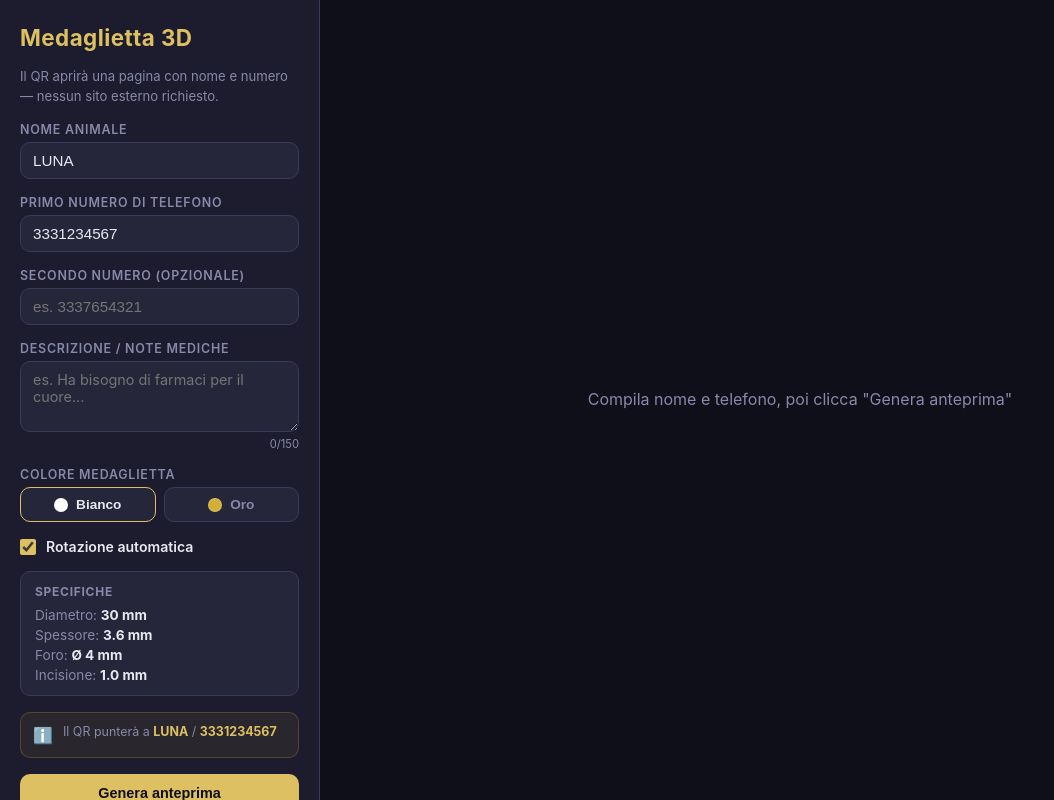
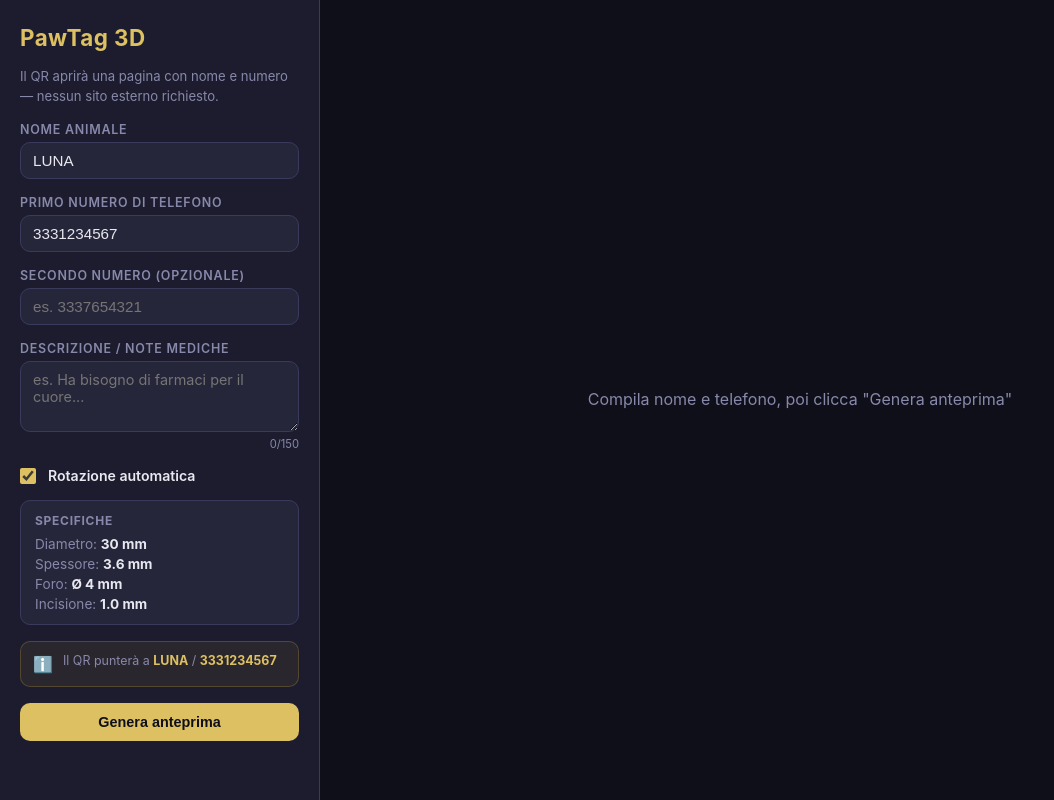
Before and after one commit to LuigiMazz/collar_tag, a React (Vite) app: page / in a window 1280 px wide. Shown: the whole page, without its empty margins (0-1054 px from the left). Built offline with nearby package versions, Linux system fonts and the light colour scheme.

Commit message:
Change name

```diff
--- a/index.html
+++ b/index.html
@@ -4,7 +4,7 @@
     <meta charset="UTF-8" />
     <link rel="icon" type="image/svg+xml" href="/vite.svg" />
     <meta name="viewport" content="width=device-width, initial-scale=1.0" />
-    <title>gatti-collare</title>
+    <title>PawTag 3D</title>
   </head>
   <body>
     <div id="root"></div>
--- a/package.json
+++ b/package.json
@@ -1,5 +1,5 @@
 {
-  "name": "gatti-collare",
+  "name": "pawtag3d",
   "private": true,
   "version": "0.0.0",
   "type": "module",
--- a/src/App.css
+++ b/src/App.css
@@ -192,41 +192,11 @@ body,
 /* ============================================================
    Color toggle
    ============================================================ */
-.color-toggle {
-  display: flex;
-  gap: 8px;
-}
-
-.color-btn {
-  flex: 1;
-  display: flex;
+.form-check {
+  flex-direction: row;
   align-items: center;
-  justify-content: center;
-  gap: 8px;
-  padding: 9px 12px;
-  border-radius: var(--radius);
-  border: 1.5px solid var(--border);
-  background: var(--surface-alt);
-  color: var(--text-muted);
-  font-size: 0.85rem;
-  font-weight: 600;
+  gap: 12px;
   cursor: pointer;
-  transition: border-color 0.15s, color 0.15s;
-}
-
-.color-btn.active {
-  border-color: var(--gold);
-  color: var(--text);
-}
-
-.color-swatch {
-  display: inline-block;
-  width: 14px;
-  height: 14px;
-  border-radius: 50%;
-  background: var(--swatch);
-  border: 1px solid rgba(255, 255, 255, 0.2);
-  flex-shrink: 0;
 }
 
 /* ============================================================
--- a/src/App.jsx
+++ b/src/App.jsx
@@ -54,10 +54,6 @@ export default function App() {
 }
 
 
-const COLOR_OPTIONS = [
-  { key: 'white', label: 'Bianco', hex: '#FFFFFF', fill: '#1A1A1A' },
-  { key: 'gold', label: 'Oro', hex: '#D4AF37', fill: '#1A1A1A' },
-];
 
 function TagEditor() {
   const [name, setName] = useState('LUNA');
@@ -65,7 +61,6 @@ function TagEditor() {
   const [phone2, setPhone2] = useState('');
   const [description, setDescription] = useState('');
   const [autoRot, setAutoRot] = useState(true);
-  const [colorKey, setColorKey] = useState('white');
   const [mesh, setMesh] = useState(null);
   const [loading, setLoading] = useState(false);
   const [error, setError] = useState(null);
@@ -86,7 +81,7 @@ function TagEditor() {
 
       const url = buildCardUrl(name, phone, phone2, description);
       const qrMatrix = generateQRMatrix(url, 0, 'L');
-      const newMesh = buildTagMesh(qrMatrix, name, phone, phone2, colorKey);
+      const newMesh = buildTagMesh(qrMatrix, name, phone, phone2, 'white');
 
       meshRef.current = newMesh;
       setMesh(newMesh);
@@ -97,19 +92,18 @@ function TagEditor() {
     } finally {
       setLoading(false);
     }
-  }, [name, phone, phone2, description, colorKey]);
+  }, [name, phone, phone2, description]);
 
   const handleExportSTL = useCallback(() => {
     if (!meshRef.current) return;
-    exportSTL(meshRef.current, `medaglietta_${name.toLowerCase().replace(/\s+/g, '_')}`);
+    exportSTL(meshRef.current, `pawtag3d_${name.toLowerCase().replace(/\s+/g, '_')}`);
   }, [name]);
 
   const handleExport3MF = useCallback(() => {
     if (!meshRef.current) return;
-    const opt = COLOR_OPTIONS.find(c => c.key === colorKey) ?? COLOR_OPTIONS[0];
-    const fname = `medaglietta_${name.toLowerCase().replace(/\s+/g, '_')}`;
-    export3MF(meshRef.current, opt.hex, opt.fill, fname);
-  }, [name, colorKey]);
+    const fname = `pawtag3d_${name.toLowerCase().replace(/\s+/g, '_')}`;
+    export3MF(meshRef.current, '#FFFFFF', '#1A1A1A', fname);
+  }, [name]);
 
   const handlePreviewCard = useCallback(() => {
     const url = buildCardUrl(name, phone, phone2, description);
@@ -124,7 +118,7 @@ function TagEditor() {
       {/* Sidebar                                                           */}
       {/* ---------------------------------------------------------------- */}
       <aside className="sidebar">
-        <h1 className="app-title">Medaglietta 3D</h1>
+        <h1 className="app-title">PawTag 3D</h1>
         <p className="app-subtitle">
           Il QR aprirà una pagina con nome e numero — nessun sito esterno richiesto.
         </p>
@@ -180,24 +174,6 @@ function TagEditor() {
           </p>
         </div>
 
-        {/* Colore medaglietta */}
-        <div className="form-group">
-          <label>Colore medaglietta</label>
-          <div className="color-toggle">
-            {COLOR_OPTIONS.map(opt => (
-              <button
-                key={opt.key}
-                type="button"
-                className={`color-btn ${colorKey === opt.key ? 'active' : ''}`}
-                onClick={() => setColorKey(opt.key)}
-                style={{ '--swatch': opt.hex }}
-              >
-                <span className="color-swatch" />
-                {opt.label}
-              </button>
-            ))}
-          </div>
-        </div>
 
         <div className="form-group form-check">
           <input
--- a/src/utils/exporter.js
+++ b/src/utils/exporter.js
@@ -18,7 +18,7 @@ const stlExporter = new STLExporter();
 // ---------------------------------------------------------------------------
 // exportSTL
 // ---------------------------------------------------------------------------
-export function exportSTL(tagMesh, filename = 'medaglietta') {
+export function exportSTL(tagMesh, filename = 'pawtag3d') {
   // corpo centrale + back cap con fori testo + QR sporgente
   const bodyG = tagMesh._bodyGeoExport;
   if (!bodyG) { console.warn('exportSTL: _bodyGeoExport non trovato'); return; }
@@ -55,7 +55,7 @@ export function export3MF(
   tagMesh,
   tagColor = '#FFFFFF',
   fillColor = '#1A1A1A',
-  filename = 'medaglietta'
+  filename = 'pawtag3d'
 ) {
   // Usa geometrie 3MF (corpo pieno + overlap) se disponibili, altrimenti fallback STL-raised
   const bodyGeo = tagMesh._body3MF ?? tagMesh._bodyGeoExport;
```
